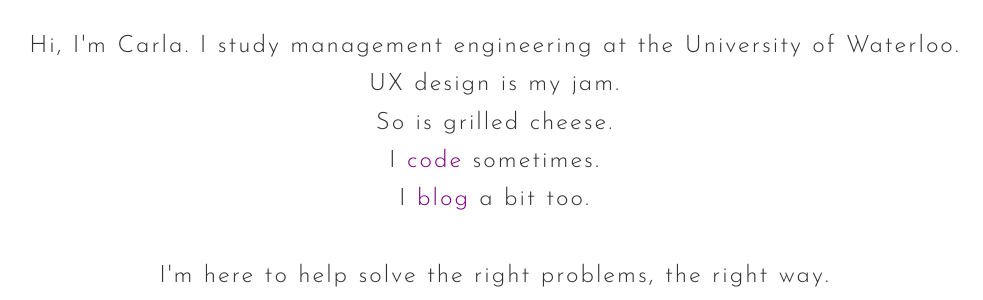
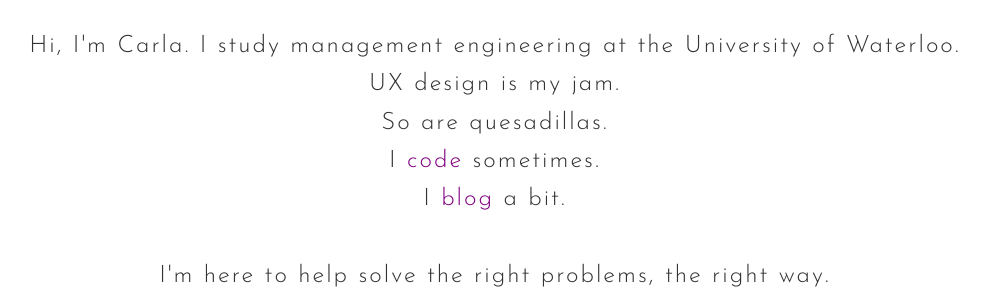
Before and after one commit to carlaesperanza/carlaesperanza.github.io, a Jekyll site: the page built from index.html, in a window 1280 px wide and 900 px high, scrolled down 1298 px. Shown: the part 149-449 px from the top of the window, without its empty margins (145-1128 px from the left). Built offline with Jekyll 4.4.1, drawn with Linux system fonts in a browser that asks for light colours; some web fonts are replaced.

Commit message:
Update index.html

```diff
--- a/index.html
+++ b/index.html
@@ -146,11 +146,11 @@
        <br>
        UX design is my jam.
        <br>
-       So is grilled cheese.
+       So are quesadillas.
        <br>
        I <a href="https://github.com/carlaesperanza"> code </a> sometimes.
        <br>
-       I <a href="http://successobsess.tumblr.com"> blog</a> a bit too.
+       I <a href="http://successobsess.tumblr.com"> blog</a> a bit.
 
 
 
```
